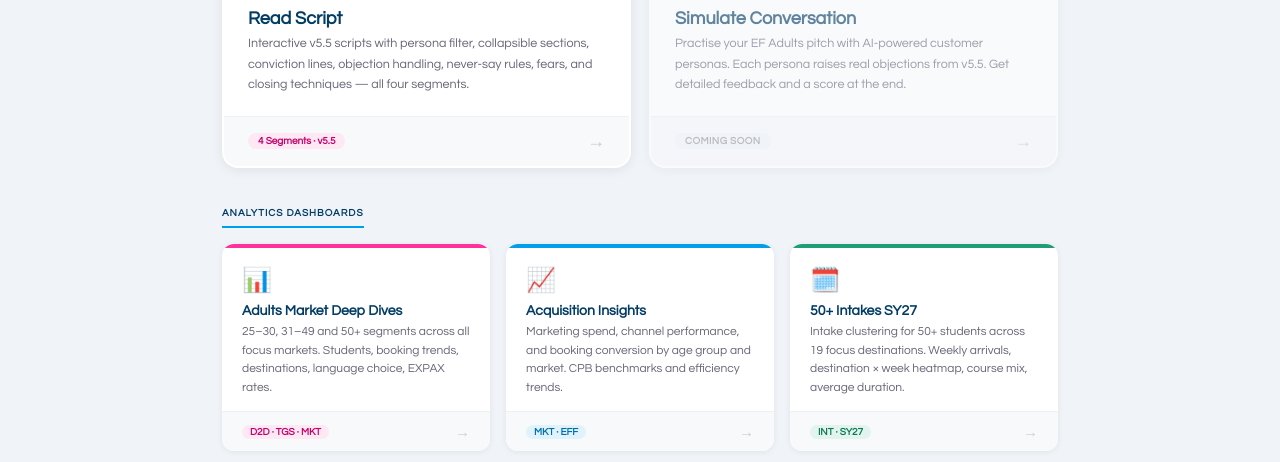
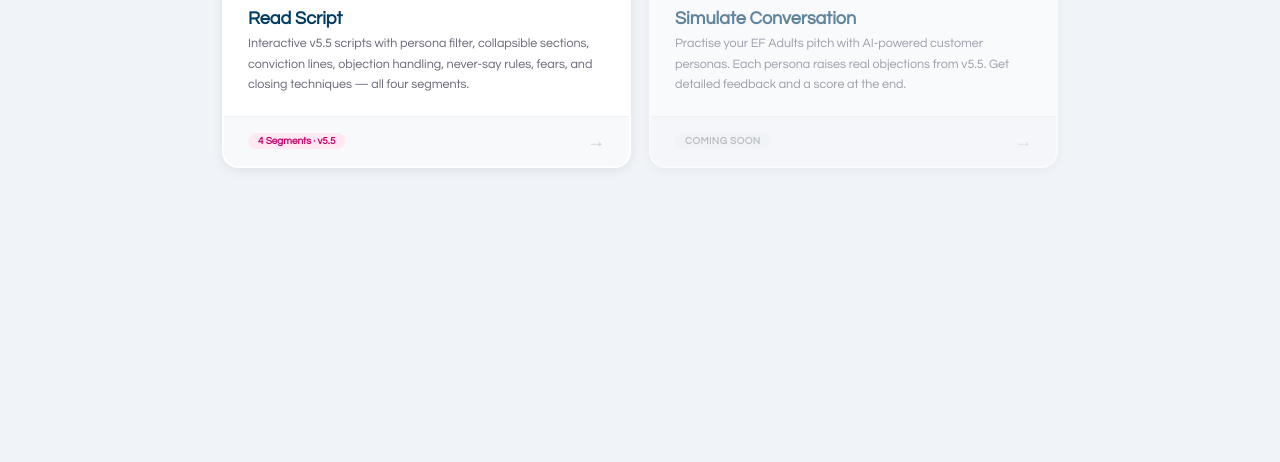
Before and after one commit to marianagrigorian/ILSP_analytics, a website: page sales-simulator.html in a window 1280 px wide. Shown: the part 338-800 px from the top of the page. Drawn offline with Linux system fonts and the light colour scheme.

Commit message:
Remove analytics cards from sales-simulator hub

```diff
--- a/sales-simulator.html
+++ b/sales-simulator.html
@@ -568,62 +568,6 @@
 
     </div>
 
-    <div class="hub-section-label">Analytics Dashboards</div>
-    <div class="hub-cards">
-
-      <a href="adults_market_deepdives.html" class="hub-card">
-        <div class="hub-card-stripe" style="background:var(--pink)"></div>
-        <div class="hub-card-body">
-          <div class="hub-card-icon">📊</div>
-          <div class="hub-card-title">Adults Market Deep Dives</div>
-          <div class="hub-card-desc">25–30, 31–49 and 50+ segments across all focus markets. Students, booking trends, destinations, language choice, EXPAX rates.</div>
-        </div>
-        <div class="hub-card-foot">
-          <span class="hub-card-tag" style="background:#fde8f3;color:#c4006b">D2D · TGS · MKT</span>
-          <span class="hub-card-arrow">→</span>
-        </div>
-      </a>
-
-      <a href="acquisition_insights.html" class="hub-card">
-        <div class="hub-card-stripe" style="background:var(--lb)"></div>
-        <div class="hub-card-body">
-          <div class="hub-card-icon">📈</div>
-          <div class="hub-card-title">Acquisition Insights</div>
-          <div class="hub-card-desc">Marketing spend, channel performance, and booking conversion by age group and market. CPB benchmarks and efficiency trends.</div>
-        </div>
-        <div class="hub-card-foot">
-          <span class="hub-card-tag" style="background:#e0f3fd;color:#006fa8">MKT · EFF</span>
-          <span class="hub-card-arrow">→</span>
-        </div>
-      </a>
-
-      <a href="intakes_50plus.html" class="hub-card">
-        <div class="hub-card-stripe" style="background:#1D9E75"></div>
-        <div class="hub-card-body">
-          <div class="hub-card-icon">🗓️</div>
-          <div class="hub-card-title">50+ Intakes SY27</div>
-          <div class="hub-card-desc">Intake clustering for 50+ students across 19 focus destinations. Weekly arrivals, destination × week heatmap, course mix, average duration.</div>
-        </div>
-        <div class="hub-card-foot">
-          <span class="hub-card-tag" style="background:#e2f4ed;color:#0d7a55">INT · SY27</span>
-          <span class="hub-card-arrow">→</span>
-        </div>
-      </a>
-
-      <a href="EF_Evals_Dashboard.html" class="hub-card">
-        <div class="hub-card-stripe" style="background:var(--blue)"></div>
-        <div class="hub-card-body">
-          <div class="hub-card-icon">🔬</div>
-          <div class="hub-card-title">EF Evals Dashboard</div>
-          <div class="hub-card-desc">Programme evaluation data and quality metrics across EF Adults destinations and course types.</div>
-        </div>
-        <div class="hub-card-foot">
-          <span class="hub-card-tag" style="background:#e0edf7;color:var(--blue)">Evals</span>
-          <span class="hub-card-arrow">→</span>
-        </div>
-      </a>
-
-    </div>
   </div>`;
 }
 
```
